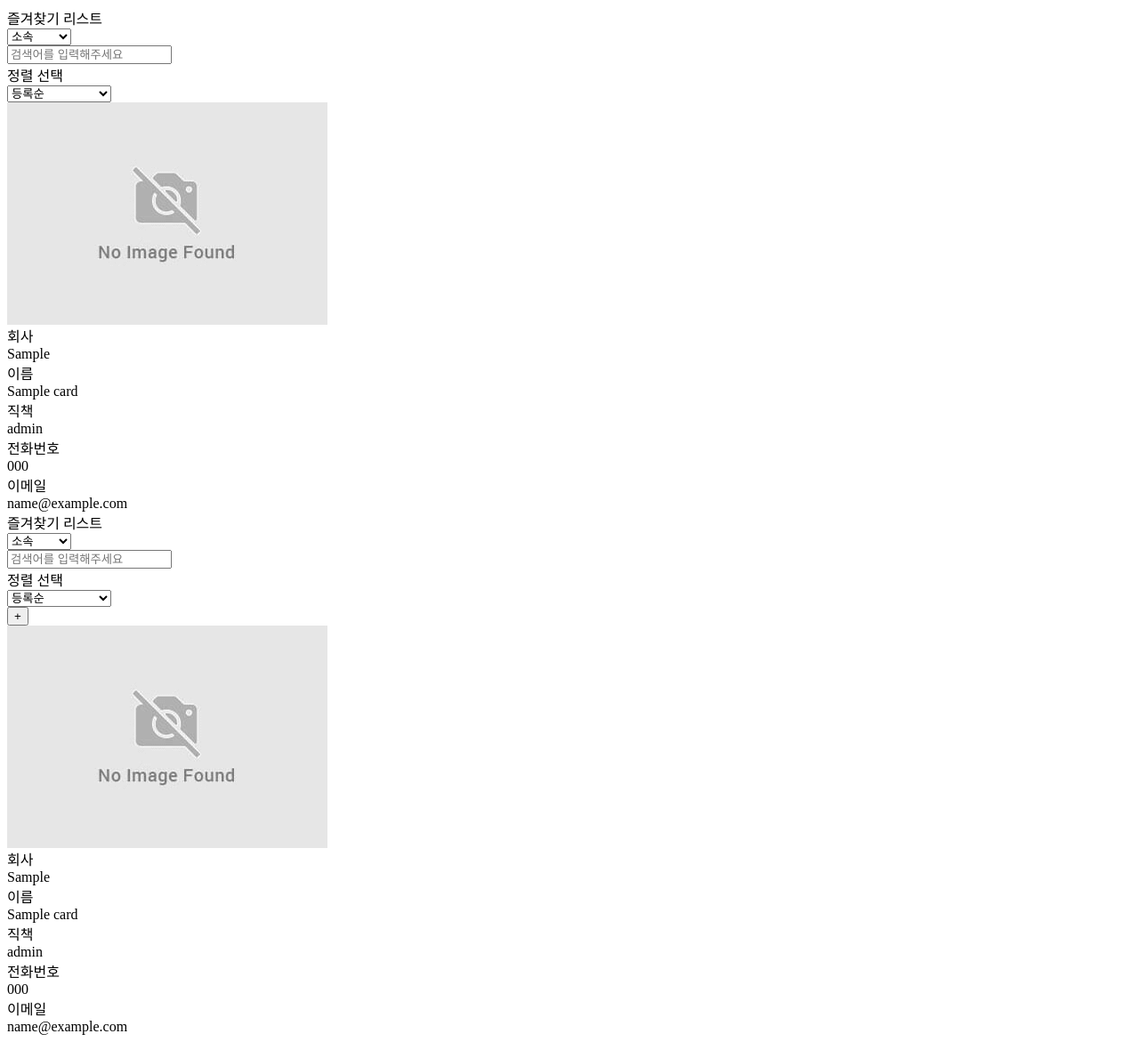
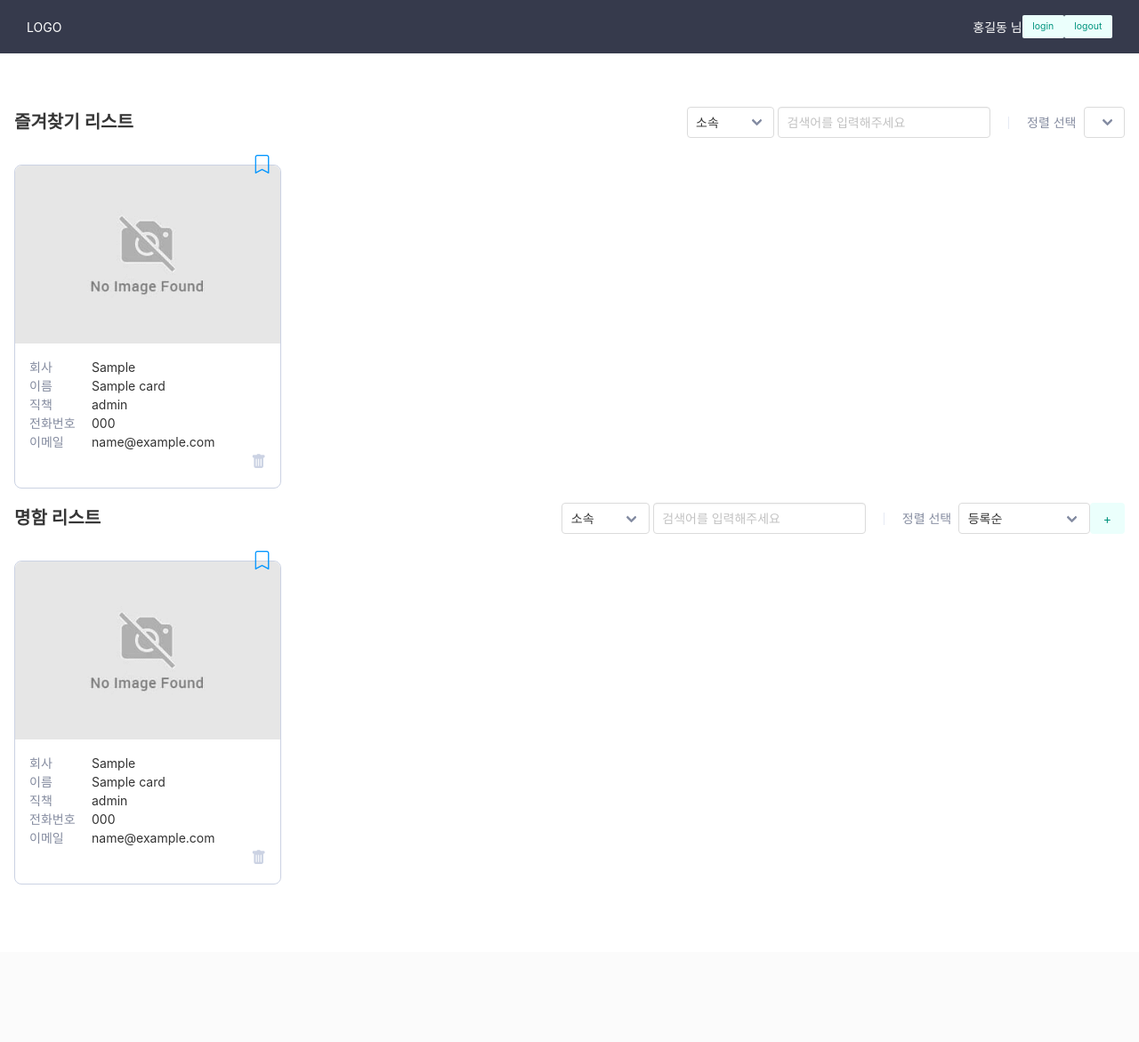
Before and after one commit to thdals83/Chapter-1-_MiniProject, a Flask app: page / in a window 1280 px wide. Shown: the whole page at 89% size. After the commit the page ends 994 px from the top, so only its background shows below. Run offline with Flask 2, Linux system fonts and the light colour scheme; a database or web service that is not in the repository returns one stand-in record (values such as "Sample title"); lists and menus that the app fills with data are empty; some libraries are stand-ins or nearby versions.

Commit message:
Fix: sort기능 구현

```diff
--- a/app.py
+++ b/app.py
@@ -17,10 +17,28 @@ SECRET_KEY = 'SPARTA'
 
 @app.route('/')
 def home():
-    default_card_list = list(db.cards.find({'user_email': 'bbb@naver.com', 'card_bookmark': False}))
-    bookmark_card_list = list(db.cards.find({'user_email': 'bbb@naver.com', 'card_bookmark': True}))
-    print(default_card_list)
+    default_card_list = list(db.cards.find({'email': 'bbb@naver.com', 'card_bookmark': 0}))
+    bookmark_card_list = list(db.cards.find({'email': 'bbb@naver.com', 'card_bookmark': 1}))
+    # print(bookmark_card_list)
+
     return render_template('mainPage.html', default_card_list=default_card_list, bookmark_card_list=bookmark_card_list)
+
+
+@app.route('/api/sort', methods=['POST'])
+def api_sort():
+    action_receive = request.form['action_give']
+
+    filter_data = list(db.cards.find({'email': 'bbb@naver.com', 'card_bookmark': 0}))
+
+    if action_receive == 'register':
+        return jsonify({'result': dumps(filter_data)})
+
+    elif action_receive == 'company':
+        arr = sorted(filter_data, key=itemgetter('card_company'))
+        return jsonify({'result': dumps(arr)})
+    elif action_receive == 'name':
+        arr = sorted(filter_data, key=itemgetter('card_name'))
+        return jsonify({'result': dumps(arr)})
 
 
 # 리스트 작성 창에서 리스트 양식 값들 받아오기
@@ -29,14 +47,14 @@ def api_pluscard():
     # db schedule에 들어갈 정보들 dictionary 작성
     useremail = request.form['useremail']
     card_emailid = request.form['card_emailid']
-    card_nameid = request.form['card_companyid']
+    card_nameid = request.form['card_nameid']
     card_companyid = request.form['card_companyid']
     card_roleid = request.form['card_roleid']
     card_positionid = request.form['card_positionid']
     card_telid = request.form['card_telid']
     card_addressid = request.form['card_addressid']
     card_descid = request.form['card_descid']
-    card_bookmarkid = request.form['card_bookmarkid']
+    card_bookmarkid = int(request.form['card_bookmarkid'])
 
     doc = {
         "email": useremail,
@@ -49,7 +67,9 @@ def api_pluscard():
         "card_tel": card_telid,
         "card_address": card_addressid,
         "card_desc": card_descid,
-        "card_bookmark": card_bookmarkid
+        "card_bookmark": card_bookmarkid,
+
+        "register_time": datetime.now().timestamp()
     }
     print(doc)
     # db에 저장하기
@@ -58,7 +78,7 @@ def api_pluscard():
 
 
 # 명함 삭제
-@app.route('/api/list', methods=["POST"])
+@app.route('/api/list/delete', methods=["POST"])
 def delete_card():
     card_id_receive = request.form['card_id_give']
     db.cards.delete_one({'_id': ObjectId(card_id_receive)})
@@ -71,12 +91,13 @@ def bookmark_card():
     card_id_receive = request.form['card_id_give']
     card = db.cards.find_one({'_id': ObjectId(card_id_receive)})
 
-    if card['card_bookmark'] is False:
-        db.cards.update_one({'_id': ObjectId(card_id_receive)}, {"$set": {'card_bookmark': True}})
+    if card['card_bookmark'] is 0:
+        db.cards.update_one({'_id': ObjectId(card_id_receive)}, {"$set": {'card_bookmark': 1}})
         return jsonify({'msg': '즐겨찾기 등록완료'})
     else:
-        db.cards.update_one({'_id': ObjectId(card_id_receive)}, {"$set": {'card_bookmark': False}})
+        db.cards.update_one({'_id': ObjectId(card_id_receive)}, {"$set": {'card_bookmark': 0}})
         return jsonify({'msg': '즐겨찾기 취소'})
+    # return jsonify({'result': user})
 
 
 if __name__ == '__main__':
--- a/static/css/mainPage.css
+++ b/static/css/mainPage.css
@@ -58,6 +58,7 @@
     margin: 16px 0;
     width: 100%;
     column-gap: 8px;
+    row-gap: 16px;
 }
 
 .main-page .card-list .card-item {
--- a/static/js/main.js
+++ b/static/js/main.js
@@ -1,10 +1,28 @@
+$(document).ready(function () {
+    // sortList();
+})
+
 function handleClickDeleteCard(cardId) {
+    console.log(cardId)
     $.ajax({
         type: "POST",
-        url: "/api/list",
+        url: "/api/list/delete",
         data: {'card_id_give': cardId},
         success: function (response) {
             alert(response['msg'])
+            window.location.reload();
+        }
+    })
+}
+
+function getCardList() {
+    $.ajax({
+        type: "GET",
+        url: "/api/list",
+        data: {},
+        success: function (response) {
+            const result = response['msg']
+            console.log(result);
         }
     })
 }
@@ -13,9 +31,78 @@ function handleClickBookmark(cardId) {
     $.ajax({
         type: "POST",
         url: "/api/list/bookmark",
-        data: {'card_id_give': cardId },
-        success: function (response) {
-            alert(response['msg'])
+        data: {'card_id_give': cardId},
+        success: function () {
+            window.location.reload();
         }
     })
 }
+
+function handleClickSelect(action) {
+    // const action = $(this).val();
+    console.log(action);
+    ajaxListSort(action)
+}
+
+function getListHtmls(data, idx) {
+
+    return `<div aria-label="card-item" class="card-item">
+                {% if card.card_bookmark == 1 %}
+                    <div onclick="handleClickBookmark('${data._id.$oid}')" class="bookmark-button click">
+                        <i class="bi bi-bookmark-fill"></i>
+                    </div>
+                {% else %}
+                    <div onclick="handleClickBookmark('${data._id.$oid}')" class="bookmark-button click">
+                        <i class="bi bi-bookmark"></i>
+                    </div>
+                {% endif %}
+                <div class="info-wrapper">
+                    <div class="inline">
+                        <div>회사</div>
+                        <div>${data.card_company}</div>
+                    </div>
+                    <div class="inline">
+                        <div>이름</div>
+                        <div>${data.card_name}</div>
+                    </div>
+                    <div class="inline">
+                            <div>직책</div>
+                            <div>${data.card_role}</div>
+                        </div>
+                        <div class="inline">
+                            <div>전화번호</div>
+                            <div>${data.card_tel}</div>
+                        </div>
+                        <div class="inline">
+                            <div>이메일</div>
+                            <div>${data.card_email}</div>
+                        </div>
+                        <div onclick="handleClickDeleteCard('${data._id.$oid}')" class="delete-button click">
+                            <i class="bi bi-trash-fill"></i>
+                        </div>
+                </div>
+            </div>`
+}
+
+function getAllLists(listArr) {
+    return listArr.reduce((html, item, idx) => {
+        return html += getListHtmls(item, idx)
+    }, '')
+}
+
+function ajaxListSort(action) {
+    $.ajax({
+        type: "POST",
+        url: "/api/sort",
+        data: {
+            action_give: action
+        },
+        success: function (response) {
+            const data = JSON.parse(response.result);
+
+            const allListHtmls = getAllLists(data);
+
+            $('#card-list').html(allListHtmls);
+        }
+    })
+}
--- a/static/js/register.js
+++ b/static/js/register.js
@@ -8,7 +8,7 @@ function closebtn() {
 }
 
 function checkbtn() {
-    let useremail = "123@naver.com"
+    let useremail = "bbb@naver.com"
     let card_nameid = $("#card_nameid").val();
     let card_companyid = $("#card_companyid").val();
     let card_roleid = $("#card_roleid").val();
@@ -17,7 +17,7 @@ function checkbtn() {
     let card_addressid = $("#card_addressid").val();
     let card_descid = $("#card_descid").val();
     let card_emailid = $("#card_emailid").val();
-    let card_bookmarkid = "0"
+    let card_bookmarkid = 0
 
     if (card_nameid === "") {
         $("#help-name").text("이름을 입력해주세요.")
--- a/templates/mainPage.html
+++ b/templates/mainPage.html
@@ -1,9 +1,20 @@
-{#{% extends 'index.html' %}#}
+{% extends 'index.html' %}
 
 {#{% include 'header.html' %}#}
 
+
+
 {% block content %}
+    <header class="header-wrapper">
+    <section class="header">
+        <div class="logo">LOGO</div>
+        <div class="user-name">홍길동 님</div>
+        <button class="button is-primary is-light is-small">login</button>
+        <button class="button is-primary is-light is-small">logout</button>
+    </section>
+</header>
     <section class="main-page">
+        {% if bookmark_card_list != [] %}
             <div class="title-header-wrapper">
                 <div aria-label="title" class="title">즐겨찾기 리스트</div>
 
@@ -27,10 +38,10 @@
                     <div class="sort-area">
                         <span>정렬 선택</span>
                         <div class="select">
-                    <select class="h-select">
-                        <option>등록순</option>
-                        <option>회사별</option>
-                        <option>이름순(가나다순)</option>
+                            <select class="h-select sort-select">
+                                {% for value in sort_options %}
+                                    <option value="{{ value }}">{{ value }}</option>
+                                {% endfor %}>
                             </select>
                         </div>
                     </div>
@@ -41,12 +52,12 @@
             <div aria-label="bookmark-list" class="card-list bookmark-list">
                 {% for card in bookmark_card_list %}
                     <div aria-label="card-item" class="card-item">
-            {% if card.card_bookmark == true %}
-            <div onclick="handleClickBookmark('{{card._id}}')" class="bookmark-button click">
+                        {% if card.card_bookmark == 1 %}
+                            <div onclick="handleClickBookmark('{{ card._id }}')" class="bookmark-button click">
                                 <i class="bi bi-bookmark-fill"></i>
                             </div>
                         {% else %}
-            <div onclick="handleClickBookmark('{{card._id}}')" class="bookmark-button click">
+                            <div onclick="handleClickBookmark('{{ card._id }}')" class="bookmark-button click">
                                 <i class="bi bi-bookmark"></i>
                             </div>
                         {% endif %}
@@ -60,7 +71,7 @@
                         <div class="info-wrapper">
                             <div class="inline">
                                 <div>회사</div>
-                    <div>{{ card.card_company}}</div>
+                                <div>{{ card.card_company }}</div>
                             </div>
                             <div class="inline">
                                 <div>이름</div>
@@ -68,15 +79,15 @@
                             </div>
                             <div class="inline">
                                 <div>직책</div>
-                    <div>{{ card.card_role}}</div>
+                                <div>{{ card.card_role }}</div>
                             </div>
                             <div class="inline">
                                 <div>전화번호</div>
-                    <div>{{ card.card_tel}}</div>
+                                <div>{{ card.card_tel }}</div>
                             </div>
                             <div class="inline">
                                 <div>이메일</div>
-                    <div>{{ card.card_email}}</div>
+                                <div>{{ card.card_email }}</div>
                             </div>
                             <!--삭제버튼 빼는게 나을 수도 -->
                             <div onclick="handleClickDeleteCard('{{ card._id }}')" class="delete-button click">
@@ -87,10 +98,11 @@
                     </div>
                 {% endfor %}
             </div>
+        {% endif %}
 
 
         <div class="title-header-wrapper">
-        <div aria-label="title" class="title">즐겨찾기 리스트</div>
+            <div aria-label="title" class="title">명함 리스트</div>
 
             <div class="header-right-area">
                 <div class="search-area">
@@ -112,28 +124,29 @@
                 <div class="sort-area">
                     <span>정렬 선택</span>
                     <div class="select">
-                    <select class="h-select">
-                        <option>등록순</option>
-                        <option>회사별</option>
-                        <option>이름순(가나다순)</option>
+                        <select class="h-select sort-select" id="sort-list-select" onchange="handleClickSelect(this.value)">
+                            <option value="register">등록순</option>
+                            <option value="company">회사명</option>
+                            <option value="name">이름순(가나다순)</option>
                         </select>
                     </div>
-                <button class="button is-normal is-primary is-light" aria-label="add-business-card" onclick="modal_open_btn()">+</button>
+                    <button class="button is-normal is-primary is-light" aria-label="add-business-card"
+                            onclick="modal_open_btn()">+
+                    </button>
                 </div>
             </div>
         </div>
 
 
-
-    <div aria-label="cards_list" class="card-list">
-        {% for card in default_card_list %}
+        <div aria-label="cards_list" class="card-list" id="card-list">
+            {% for card in default_card_list%}
                 <div aria-label="card-item" class="card-item">
-            {% if card.card_bookmark == true %}
-            <div onclick="handleClickBookmark('{{card._id}}')" class="bookmark-button click">
+                    {% if card.card_bookmark == 1 %}
+                        <div onclick="handleClickBookmark('{{ card._id }}')" class="bookmark-button click">
                             <i class="bi bi-bookmark-fill"></i>
                         </div>
                     {% else %}
-            <div onclick="handleClickBookmark('{{card._id}}')" class="bookmark-button click">
+                        <div onclick="handleClickBookmark('{{ card._id }}')" class="bookmark-button click">
                             <i class="bi bi-bookmark"></i>
                         </div>
                     {% endif %}
@@ -147,7 +160,7 @@
                     <div class="info-wrapper">
                         <div class="inline">
                             <div>회사</div>
-                    <div>{{ card.card_company}}</div>
+                            <div>{{ card.card_company }}</div>
                         </div>
                         <div class="inline">
                             <div>이름</div>
@@ -155,15 +168,15 @@
                         </div>
                         <div class="inline">
                             <div>직책</div>
-                    <div>{{ card.card_role}}</div>
+                            <div>{{ card.card_role }}</div>
                         </div>
                         <div class="inline">
                             <div>전화번호</div>
-                    <div>{{ card.card_tel}}</div>
+                            <div>{{ card.card_tel }}</div>
                         </div>
                         <div class="inline">
                             <div>이메일</div>
-                    <div>{{ card.card_email}}</div>
+                            <div>{{ card.card_email }}</div>
                         </div>
                         <div onclick="handleClickDeleteCard('{{ card._id }}')" class="delete-button click">
                             <i class="bi bi-trash-fill"></i>
```
Lines whose indentation alone changed are shown as unchanged.
